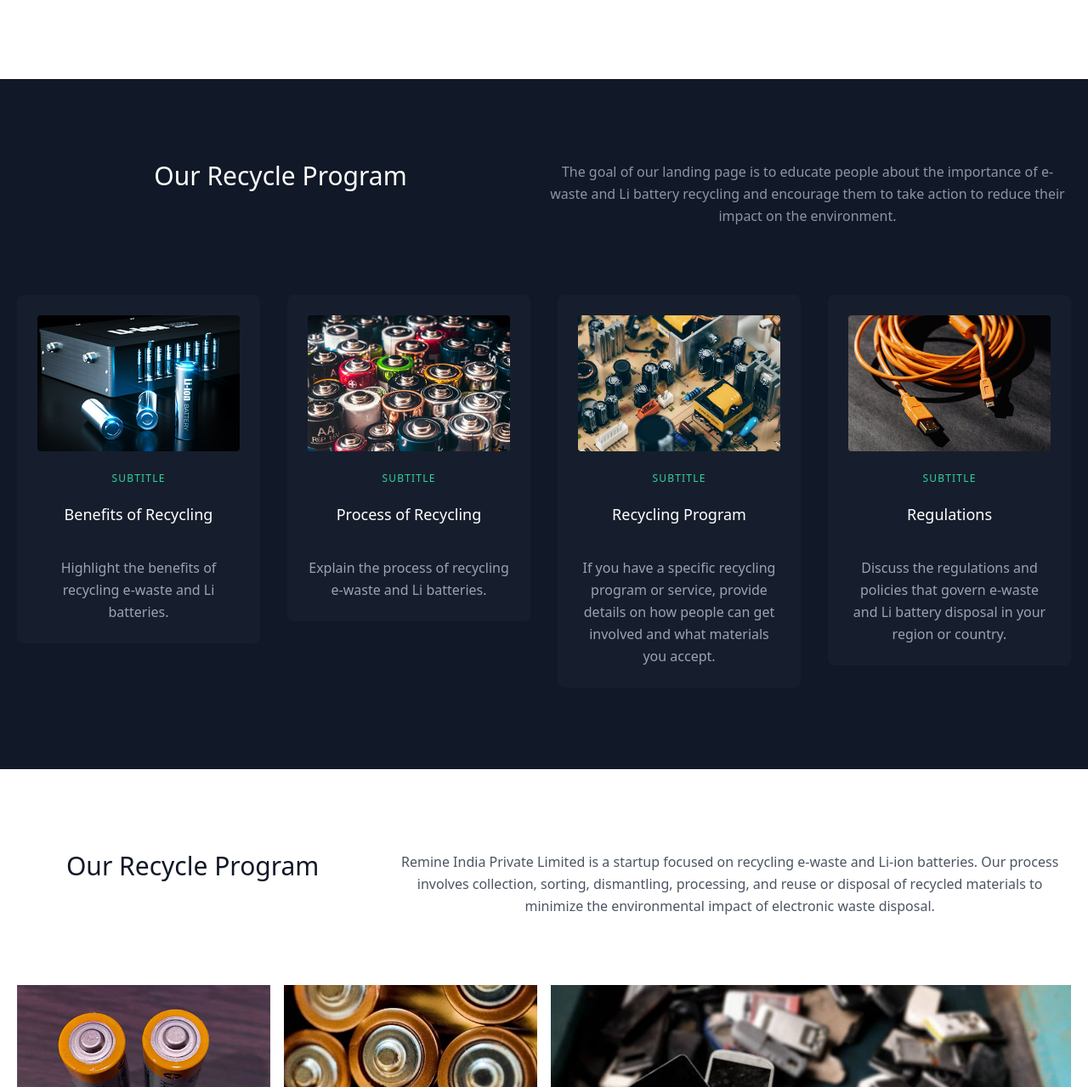
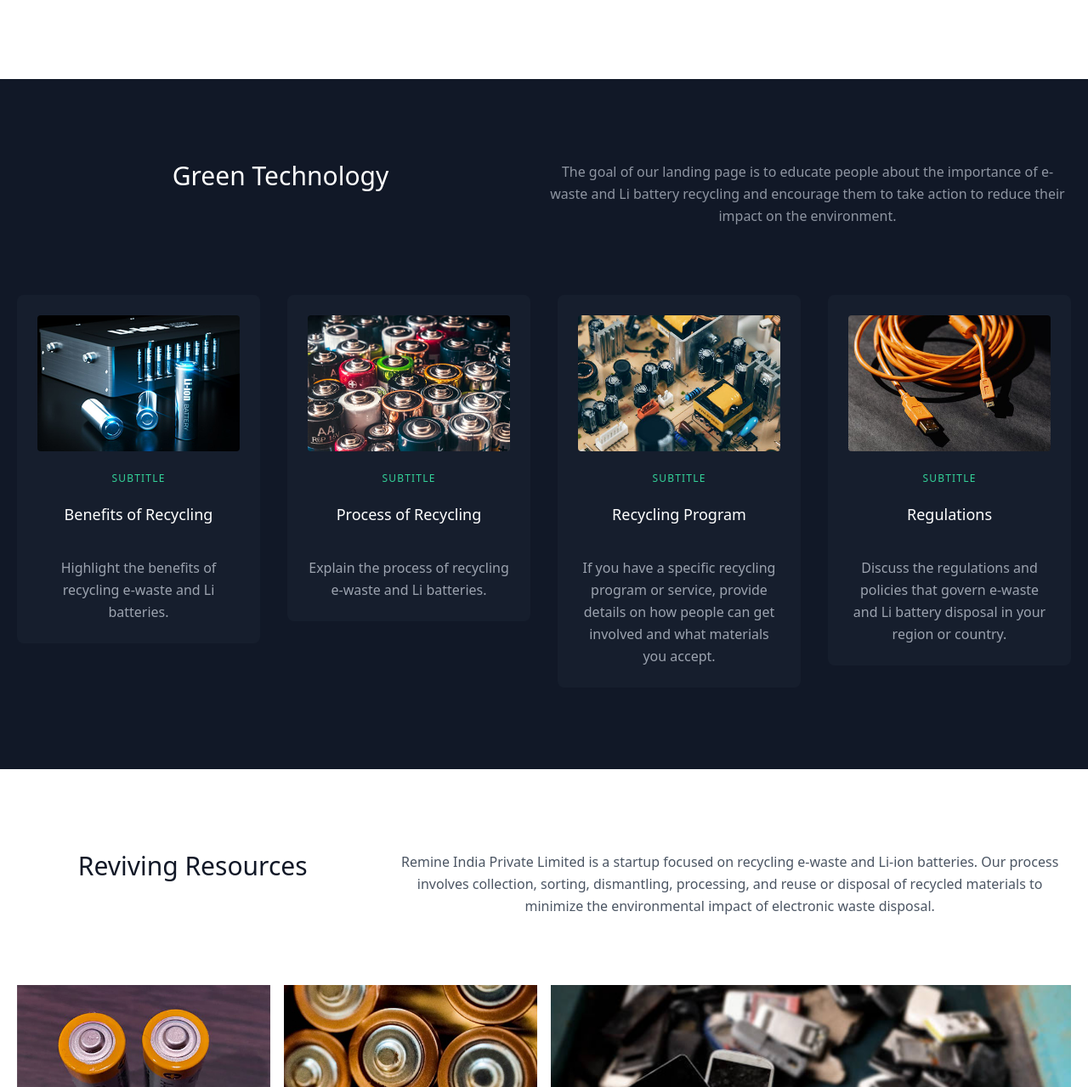
Before and after one commit to hastagSwati/Remine_India, a plain HTML site: page index.html in a window 1280 px wide. Shown: the part 611-1890 px from the top of the page at 85% size. Drawn offline with nearby package versions, Linux system fonts and the light colour scheme.

Commit message:
Update index.html

```diff
--- a/index.html
+++ b/index.html
@@ -202,7 +202,7 @@
             <h1
               class="sm:text-3xl text-2xl font-medium title-font mb-2 text-white"
             >
-              Our Recycle Program
+              Green Technology
             </h1>
           </div>
           <p
@@ -309,7 +309,7 @@
           <h1
             class="sm:text-3xl text-2xl font-medium title-font text-gray-900 lg:w-1/3 lg:mb-0 mb-4"
           >
-            Our Recycle Program
+           Reviving Resources
           </h1>
           <p class="lg:pl-6 lg:w-2/3 mx-auto leading-relaxed text-base">
             Remine India Private Limited is a startup focused on recycling
```
